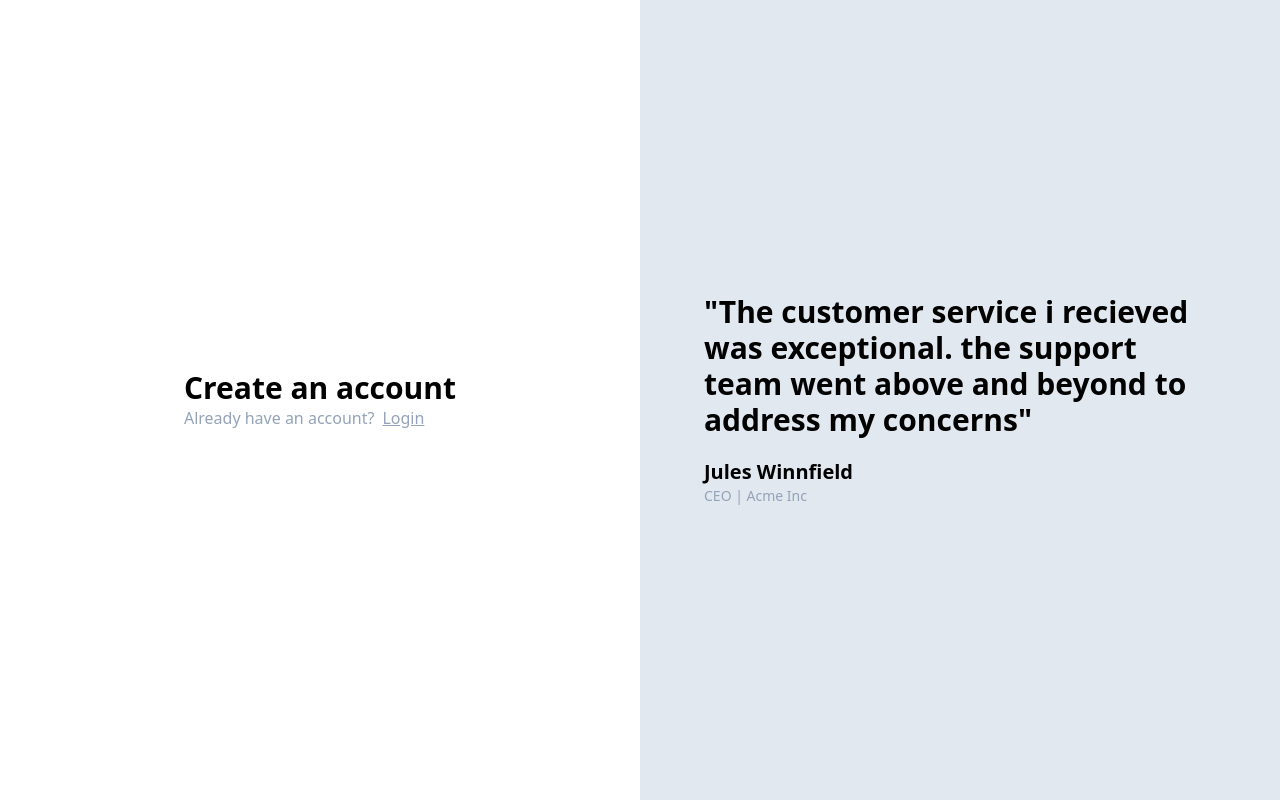
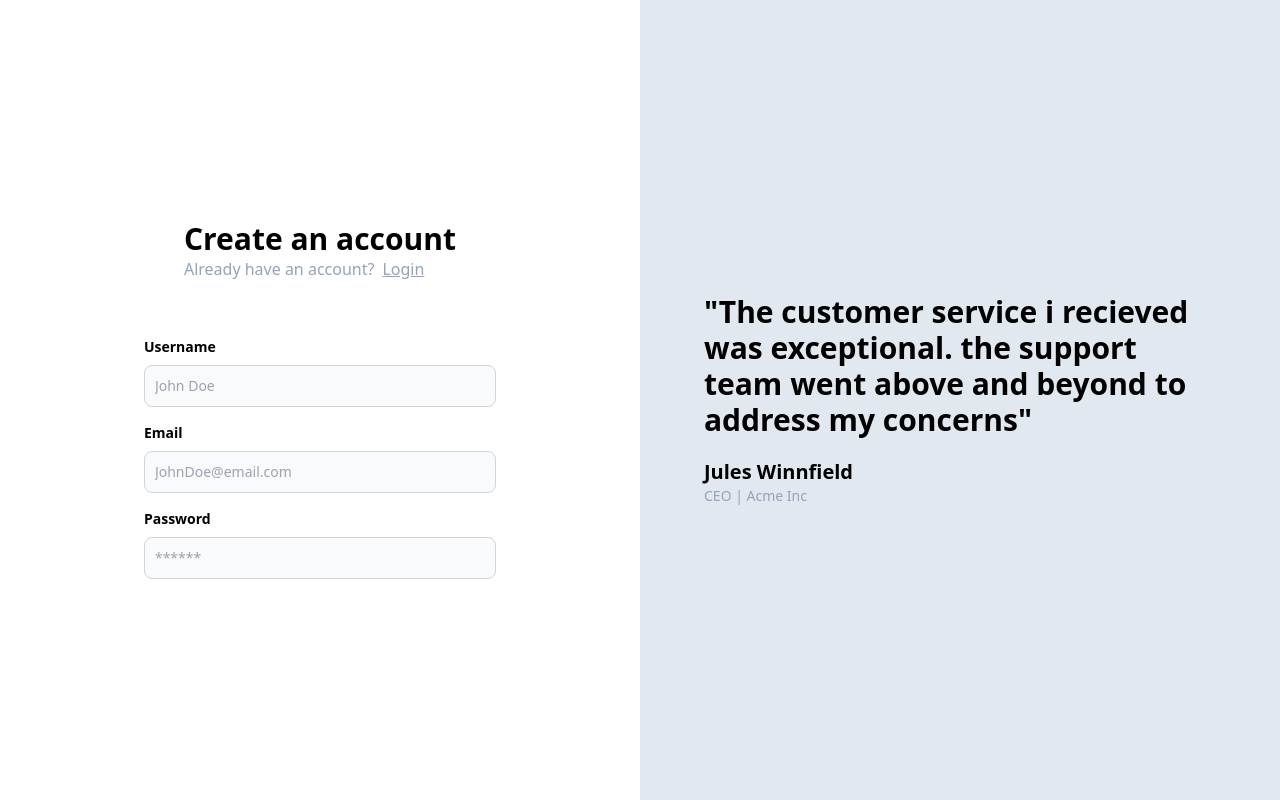
Before and after one commit to JainCK/Medium-clone, a React (Vite) app in the folder frontend/: page /signup in a window 1280 px wide. Built offline with nearby package versions, Linux system fonts and the light colour scheme.

Commit message:
Signin comp completed

```diff
--- a/frontend/src/components/Auth.tsx
+++ b/frontend/src/components/Auth.tsx
@@ -1,10 +1,19 @@
 import { Link } from "react-router-dom";
+import LabelInput from "./Labelinput";
+import { useState } from "react";
+import { signupInput } from "@jainck88/jmedium-app";
 
-const Auth = () => {
+const Auth = ({ type }: { type: "signup" | "signin" }) => {
+  const [postInputs, setPostInputs] = useState<signupInput>({
+    name: "",
+    email: "",
+    password: "",
+  });
   return (
     <div className="h-screen flex justify-center flex-col">
       <div className="flex justify-center">
         <div>
+          <div className="px-10">
             <div className="text-3xl font-extrabold">Create an account</div>
             <div className="text-slate-400">
               Already have an account?
@@ -13,6 +22,42 @@ const Auth = () => {
               </Link>
             </div>
           </div>
+          <div className="pt-10">
+            <LabelInput
+              label="Username"
+              type={"name"}
+              placeholder="John Doe"
+              onChange={(e) => {
+                setPostInputs({
+                  ...postInputs,
+                  name: e.target.value,
+                });
+              }}
+            />
+            <LabelInput
+              label="Email"
+              type={"email"}
+              placeholder="JohnDoe@email.com"
+              onChange={(e) => {
+                setPostInputs({
+                  ...postInputs,
+                  email: e.target.value,
+                });
+              }}
+            />
+            <LabelInput
+              label="Password"
+              type={"password"}
+              placeholder="******"
+              onChange={(e) => {
+                setPostInputs({
+                  ...postInputs,
+                  name: e.target.value,
+                });
+              }}
+            />
+          </div>
+        </div>
       </div>
     </div>
   );
```
Lines whose indentation alone changed are shown as unchanged.
